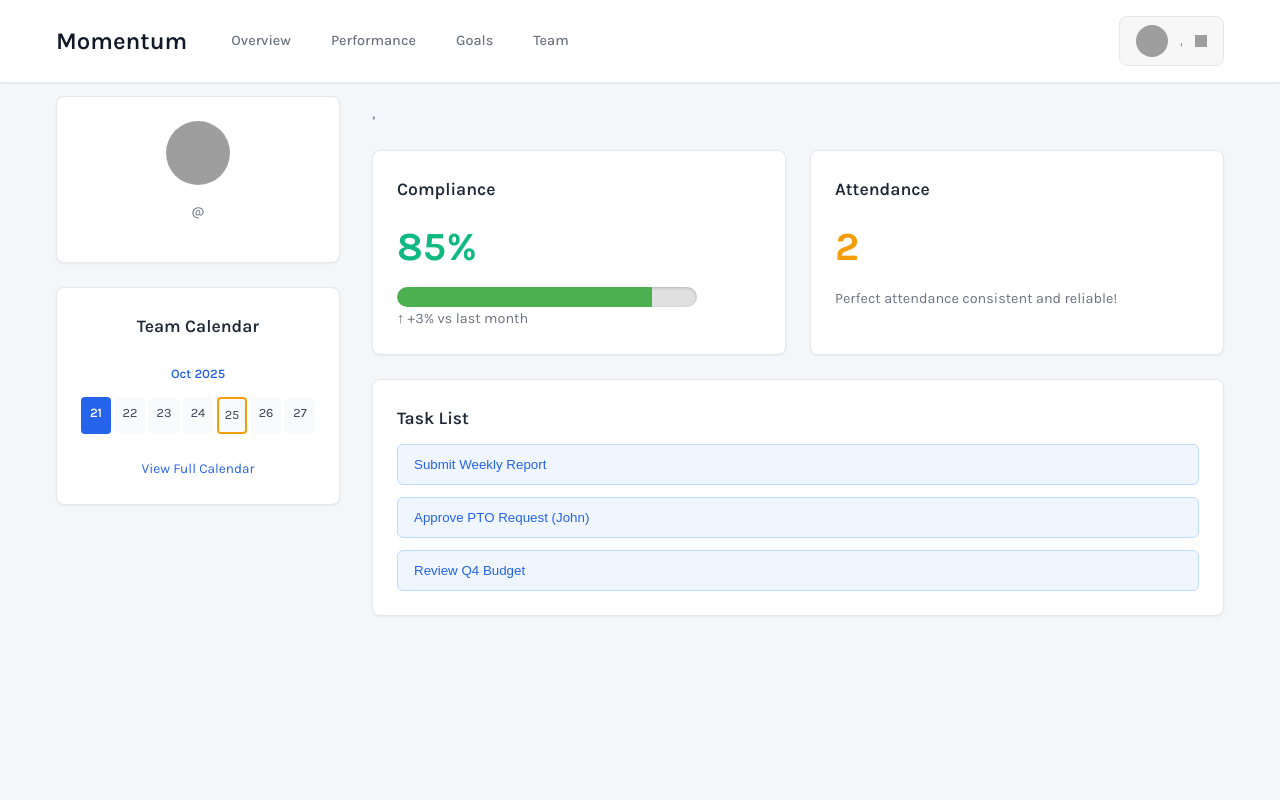
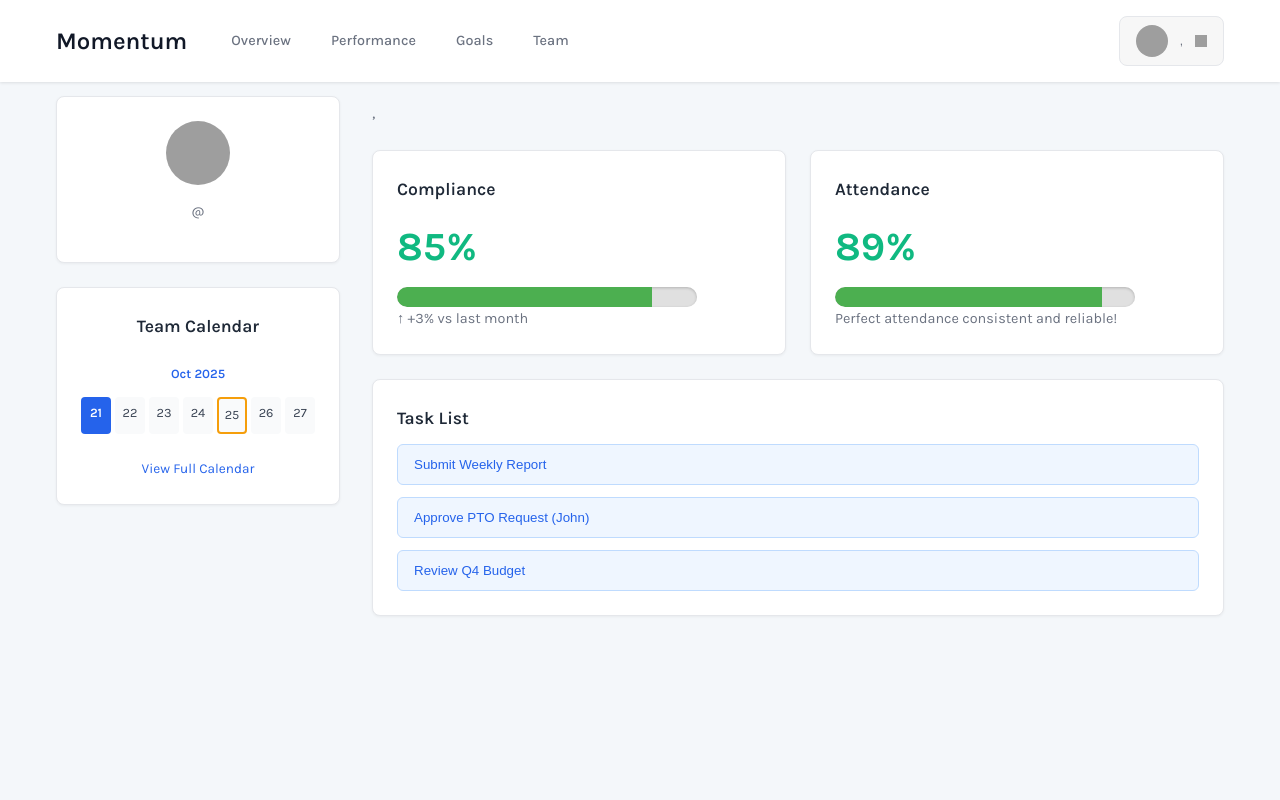
Before and after one commit to hetorydetorydak/CSIT327-G2-Momentum, a Django app: template momentum_performance_evaluation_tracker/templates/dashboard/dashboard.html in a window 1280 px wide. Run offline with Django 5.2, Linux system fonts and the light colour scheme; the template is opened without the code that fills it, so the values that code supplies are empty; grey boxes are pictures that could not be loaded.

Commit message:
added attendance progress bar, changed styling status warning->success

```diff
--- a/momentum_performance_evaluation_tracker/templates/dashboard/dashboard.html
+++ b/momentum_performance_evaluation_tracker/templates/dashboard/dashboard.html
@@ -103,16 +103,22 @@
                     <div class="dashboard-card kpi-card">
                         <h3 class="card-title">Compliance </h3>
                         <p class="card-metric success">85%</p>
+                        <!-- Progress Bar -->
                         <div style="width: 100%; max-width: 300px; height: 20px; background-color: #e0e0e0; border-radius: 10px; overflow: hidden; box-shadow: inset 0 1px 3px rgba(0,0,0,0.2);">
                             <div style="width: 85%; height: 100%; background-color: #4caf50; border-radius: 10px 0 0 10px; transition: width 0.5s ease-in-out;"></div>
                         </div>
+
                         <p class="card-detail">↑ +3% vs last month</p>
                     </div>
 
                     <!-- Attendance KPI Card -->
                     <div class="dashboard-card kpi-card">
                         <h3 class="card-title">Attendance</h3>
-                        <p class="card-metric warning">2</p>
+                        <p class="card-metric success">89%</p>
+                        <!-- Progress Bar -->
+                        <div style="width: 100%; max-width: 300px; height: 20px; background-color: #e0e0e0; border-radius: 10px; overflow: hidden; box-shadow: inset 0 1px 3px rgba(0,0,0,0.2);">
+                            <div style="width: 89%; height: 100%; background-color: #4caf50; border-radius: 10px 0 0 10px; transition: width 0.5s ease-in-out;"></div>
+                        </div>
                         <p class="card-detail">Perfect attendance consistent and reliable!</p>
                     </div>
 
```
